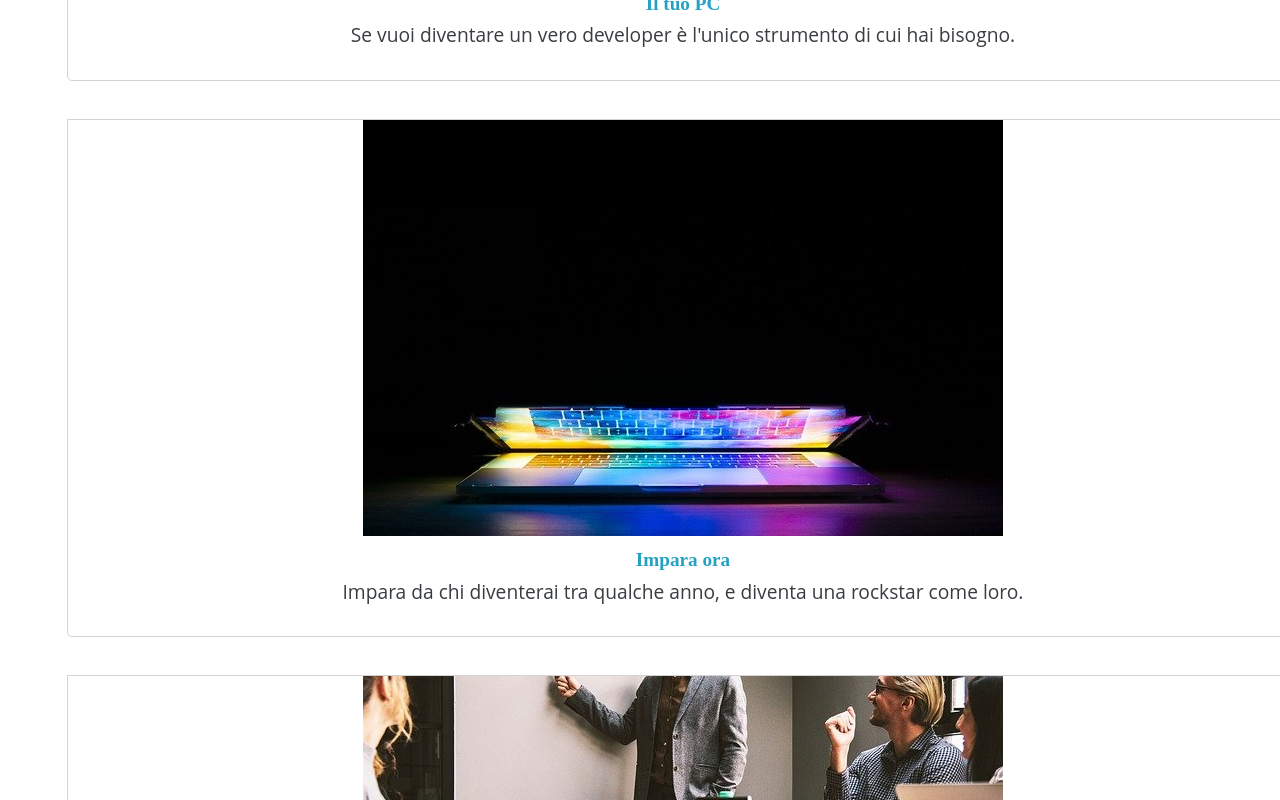
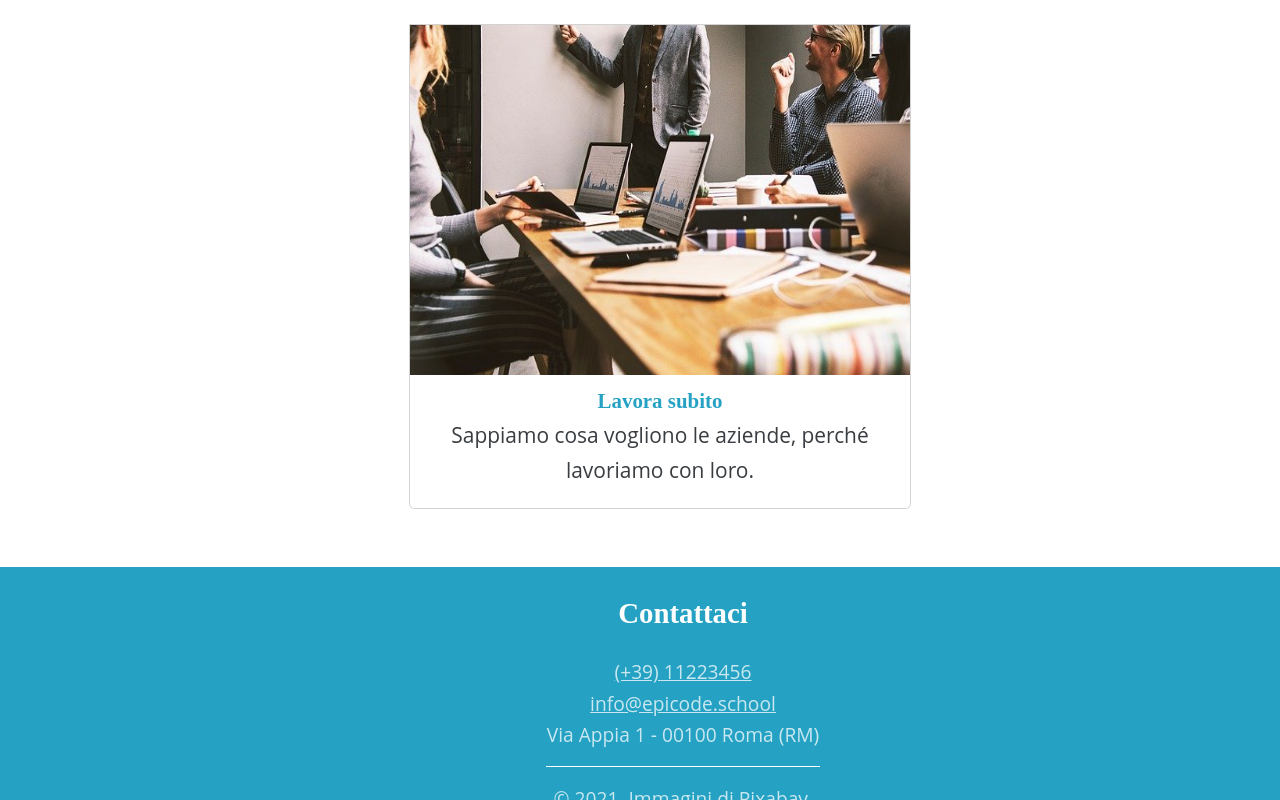
Before and after one commit to bertcoscia/Epicode-W1D5, a plain HTML site: page index-desktop.html in a window 1280 px wide. Shown: the part 2220-3020 px from the top of the page. Drawn offline with Linux system fonts and the light colour scheme.

Commit message:
Update index-desktop.html and style-desktop.css

```diff
--- a/assets/css/style-desktop.css
+++ b/assets/css/style-desktop.css
@@ -5,7 +5,6 @@ body {
     line-height: 1.65;
     min-width: 1366px;
     max-width: 1920px;
-    margin: auto;
 }
 
 h1, h2, h3, h4, h5, h6 {
@@ -94,7 +93,7 @@ button {
 #testimonianze {
     background-color: #e22d0e;
     color: #ffff;
-    height: 500px;
+    height: 400px;
     padding-top: 1em;
 }
 
@@ -120,30 +119,36 @@ button {
     font-size: 0.7em;
 }
 
+#card-section {
+    text-align: center;
+    margin: auto;
+}
+
 .card {
+    width: 500px;
+    display: inline-block;
+    vertical-align: middle;
+    margin-top: 3em;
+    margin-right: 2.2em;
     border: 1px solid lightgray;
     border-radius: 0px 0px 5px 5px;
-    width: 90%;
-    margin: auto;
-    margin-top: 2em;
-    text-align: center;
+    font-size: 1.09em;
 }
 
 .card img {
-    max-width: 100%;
+    width: 500px;
+    height: 350px;
 }
 
-.card p {
-    width: 80%;
-    margin: auto;
-    margin-bottom: 1.5em;
+.card-text {
+    margin-bottom: 1em;
 }
 
 footer {
     color: #c8e7f0;
     background-color: #25a2c3;
+    margin-top: 3em;
     text-align: center;
-    margin-top: 3em;
 }
 
 footer a { /* il colore indicato nella consegna per footer link è lo stesso di footer, quindi non c'è differenza tra i due colori */
@@ -157,13 +162,18 @@ footer h2 {
     padding-bottom: 0.7em;
 }
 
+.foot-container {
+    width: 40%;
+    margin: auto;
+}
+
 footer ul {
     list-style: none;
     padding-bottom: 0.8em;
 }
 
 #copyright {
-    width: 50%;
+    width: 20%;
     margin: auto;
     border-top: solid 1px white;
     padding-top: 0.8em;
--- a/index-desktop.html
+++ b/index-desktop.html
@@ -55,6 +55,9 @@
             <p id="role">CEO, Epicode</p>
         </div>
     </div>
+
+
+    <div id="card-section">
         <div class="card">
             <img src="./assets/images/foto1.jpg" alt="foto di un computer">
             <div class="card-text">
@@ -76,6 +79,7 @@
                 <p>Sappiamo cosa vogliono le aziende, perch&eacute; lavoriamo con loro.</p>
             </div>
         </div>
+    </div>
     <footer>
         <h2>Contattaci</h2>
         <ul>
```
Also changed, not shown: 1 other file. Lines whose indentation alone changed are shown as unchanged.
